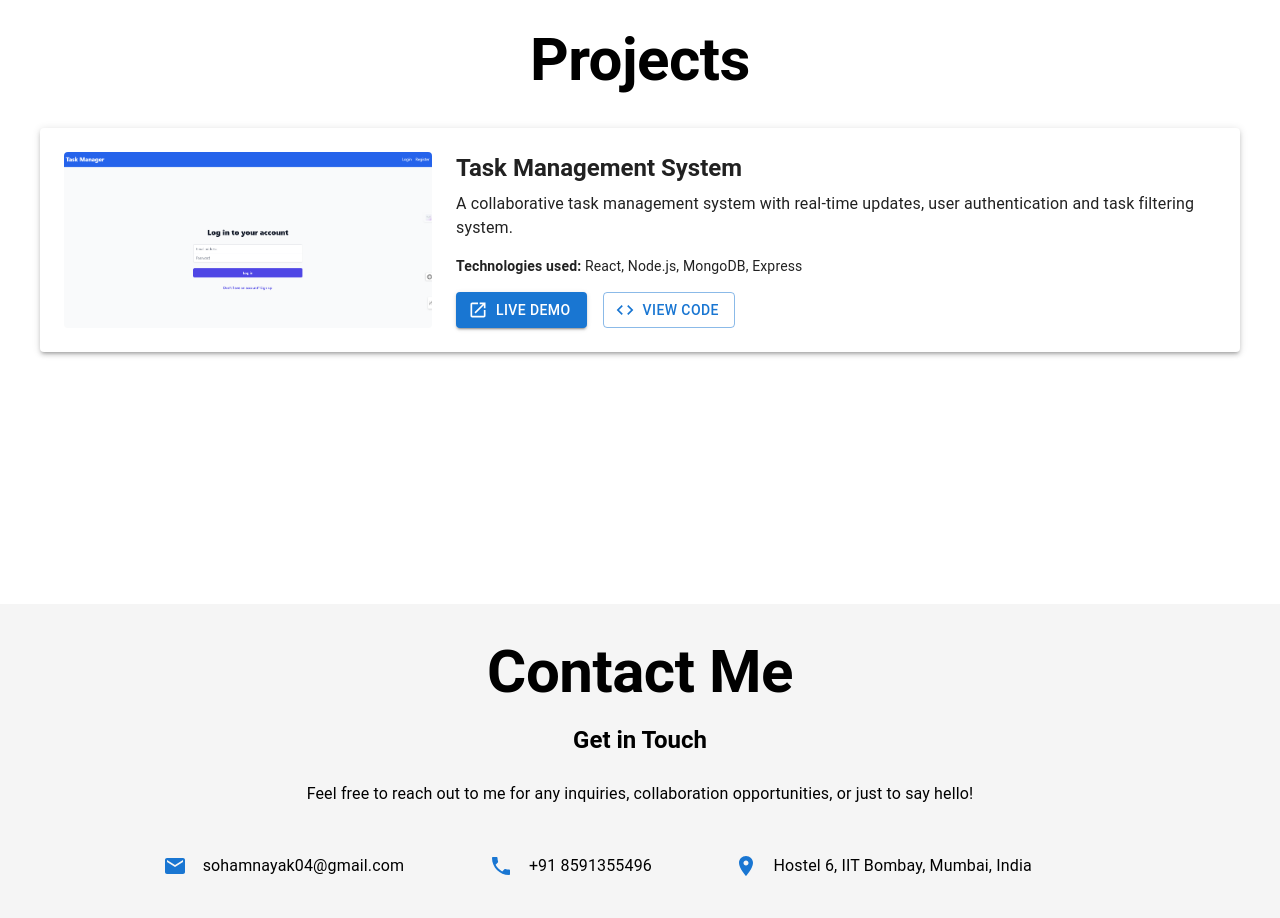
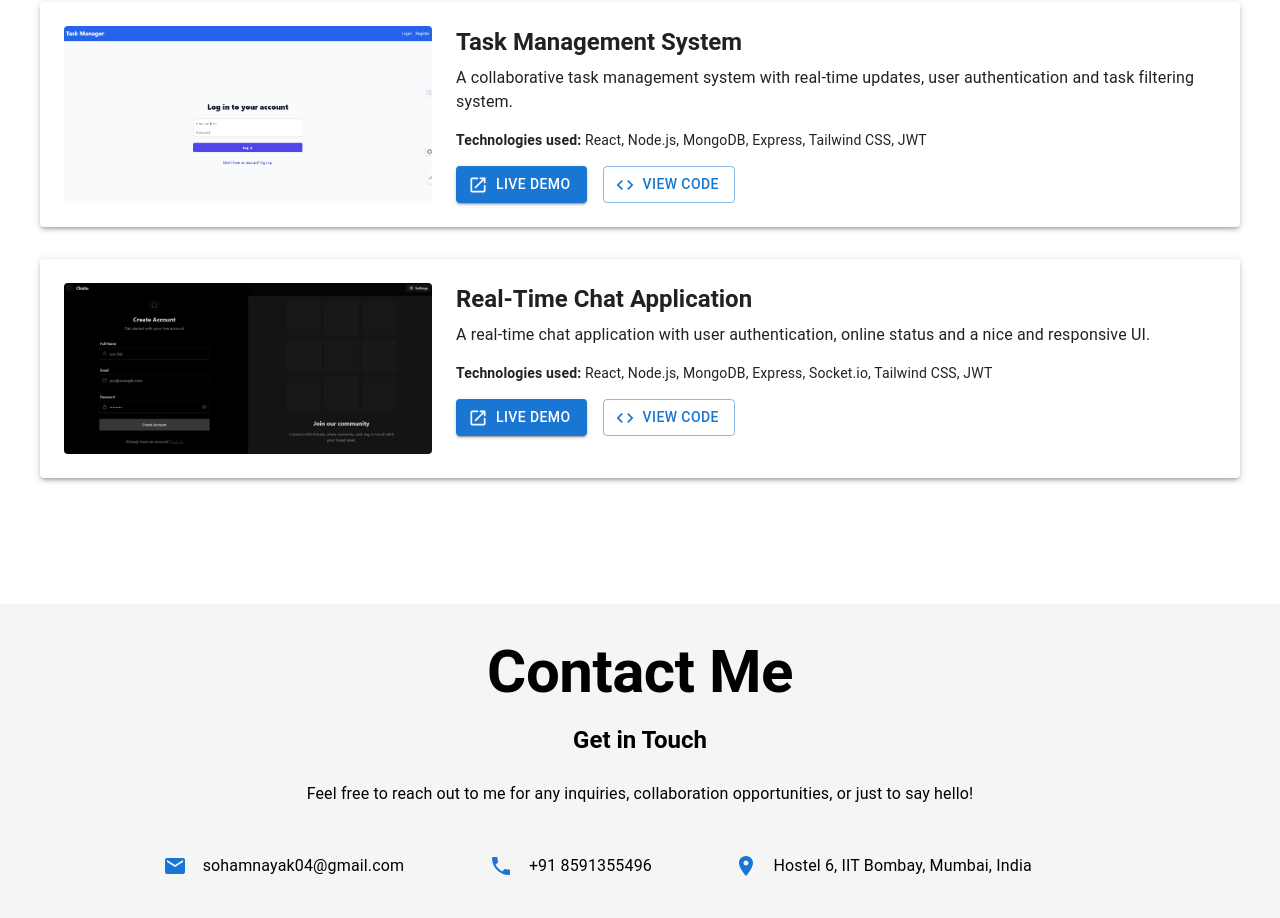
Before and after one commit to Sohamnayak4/Soham-portfolio, a React (Vite) app: page / in a window 1280 px wide. Shown: the part 2660-3578 px from the top of the page. Built offline with nearby package versions, Linux system fonts and the light colour scheme.

Commit message:
project2 added

```diff
--- a/src/pages/Projects.jsx
+++ b/src/pages/Projects.jsx
@@ -73,9 +73,18 @@ export default function Projects() {
       description:
         "A collaborative task management system with real-time updates, user authentication and task filtering system.",
       image: "images/project1.png",
-      technologies: ["React", "Node.js", "MongoDB", "Express"],
+      technologies: ["React", "Node.js", "MongoDB", "Express", "Tailwind CSS", "JWT"],
       demoLink: "https://tasks.sohamnayak.tech",
       codeLink: "https://github.com/Sohamnayak4/Task-Manager-app",
+    },
+    {
+      title: "Real-Time Chat Application",
+      description:
+        "A real-time chat application with user authentication, online status and a nice and responsive UI.",
+      image: "images/project2.png",
+      technologies: ["React", "Node.js", "MongoDB", "Express", "Socket.io", "Tailwind CSS", "JWT"],
+      demoLink: "https://chat.sohamnayak.tech",
+      codeLink: "https://github.com/Sohamnayak4/ChatApp",
     },
   ];
 
```
Also changed, not shown: public/images/project2.png (added).
